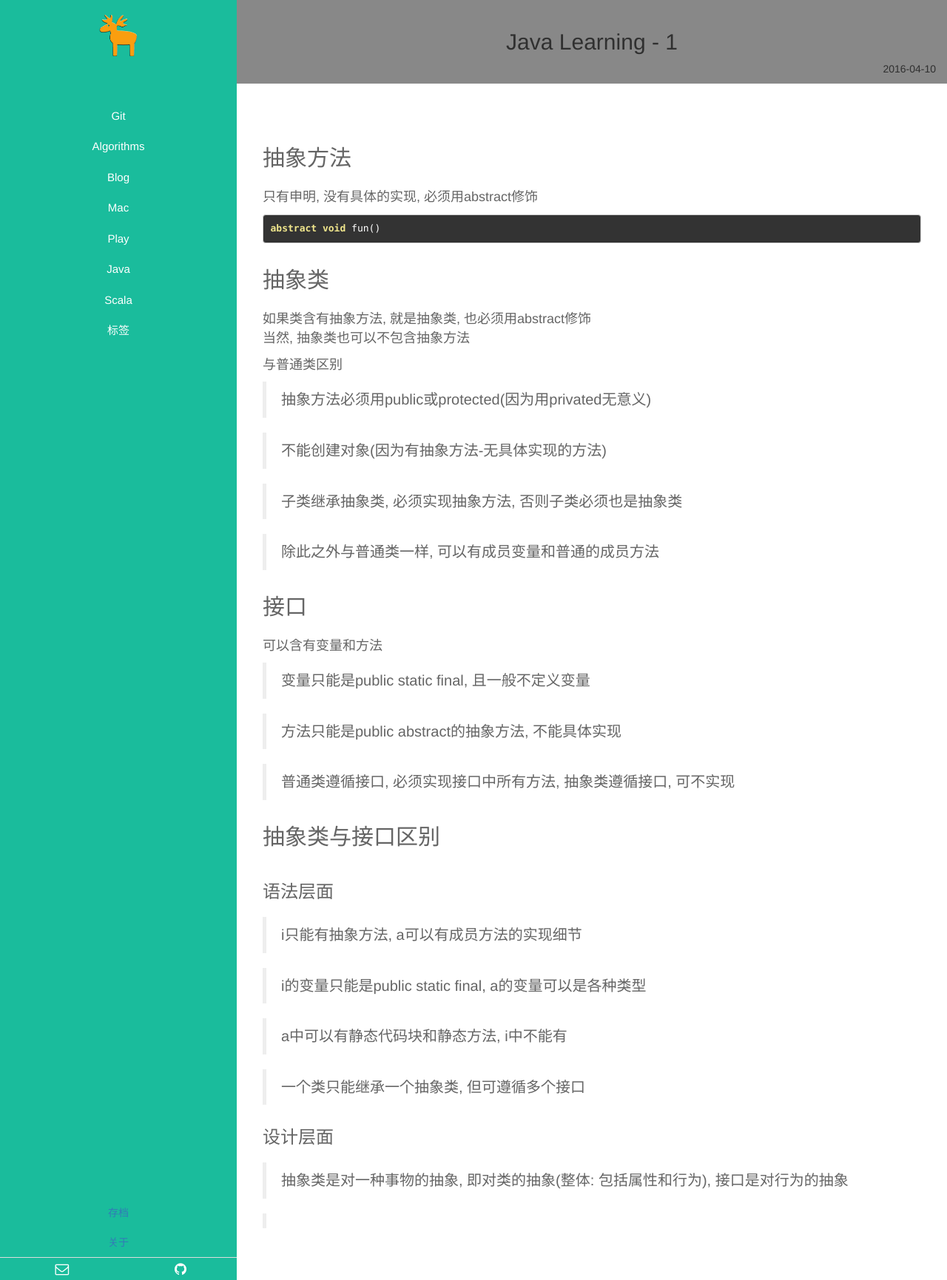
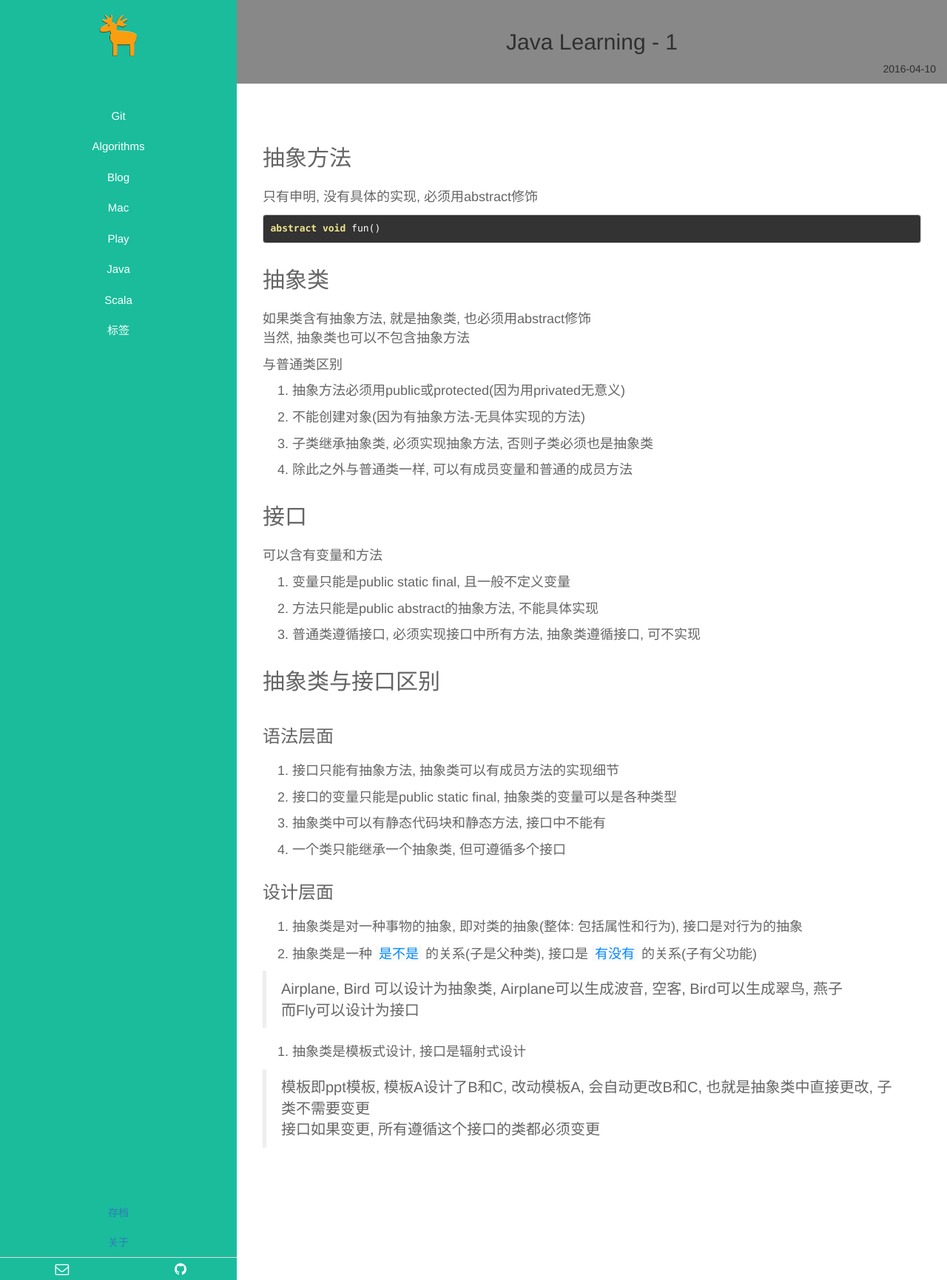
Before and after one commit to ichennan/ichennan.github.io, a Jekyll site: the page built from _posts/java/2016-04-10-Java-Learning-1.md, in a window 1280 px wide. Shown: the whole page at 74% size. Built offline with Jekyll 4.4.1, drawn with Linux system fonts in a browser that asks for light colours.

Commit message:
java update

```diff
--- a/_posts/java/2016-04-10-Java-Learning-1.md
+++ b/_posts/java/2016-04-10-Java-Learning-1.md
@@ -21,38 +21,46 @@ abstract void fun()
 
 与普通类区别
 
-> 抽象方法必须用public或protected(因为用privated无意义)
+1. 抽象方法必须用public或protected(因为用privated无意义)
 
-> 不能创建对象(因为有抽象方法-无具体实现的方法)
+2. 不能创建对象(因为有抽象方法-无具体实现的方法)
 
-> 子类继承抽象类, 必须实现抽象方法, 否则子类必须也是抽象类
+3. 子类继承抽象类, 必须实现抽象方法, 否则子类必须也是抽象类
 
-> 除此之外与普通类一样, 可以有成员变量和普通的成员方法
+4. 除此之外与普通类一样, 可以有成员变量和普通的成员方法
 
 ## 接口
 
 可以含有变量和方法
 
-> 变量只能是public static final, 且一般不定义变量
+1. 变量只能是public static final, 且一般不定义变量
 
-> 方法只能是public abstract的抽象方法, 不能具体实现
+2. 方法只能是public abstract的抽象方法, 不能具体实现
 
-> 普通类遵循接口, 必须实现接口中所有方法, 抽象类遵循接口, 可不实现
+3. 普通类遵循接口, 必须实现接口中所有方法, 抽象类遵循接口, 可不实现
 
 ## 抽象类与接口区别
 
 ### 语法层面
 
-> i只能有抽象方法, a可以有成员方法的实现细节
+1. 接口只能有抽象方法, 抽象类可以有成员方法的实现细节
 
-> i的变量只能是public static final, a的变量可以是各种类型
+2. 接口的变量只能是public static final, 抽象类的变量可以是各种类型
 
-> a中可以有静态代码块和静态方法, i中不能有
+3. 抽象类中可以有静态代码块和静态方法, 接口中不能有
 
-> 一个类只能继承一个抽象类, 但可遵循多个接口
+4. 一个类只能继承一个抽象类, 但可遵循多个接口
 
 ### 设计层面
 
-> 抽象类是对一种事物的抽象, 即对类的抽象(整体: 包括属性和行为), 接口是对行为的抽象
+1. 抽象类是对一种事物的抽象, 即对类的抽象(整体: 包括属性和行为), 接口是对行为的抽象
 
->
+2. 抽象类是一种 `是不是` 的关系(子是父种类), 接口是 `有没有` 的关系(子有父功能)
+
+> Airplane, Bird 可以设计为抽象类, Airplane可以生成波音, 空客, Bird可以生成翠鸟, 燕子
+> 而Fly可以设计为接口
+
+3. 抽象类是模板式设计, 接口是辐射式设计
+
+> 模板即ppt模板, 模板A设计了B和C, 改动模板A, 会自动更改B和C, 也就是抽象类中直接更改, 子类不需要变更
+> 接口如果变更, 所有遵循这个接口的类都必须变更
```
